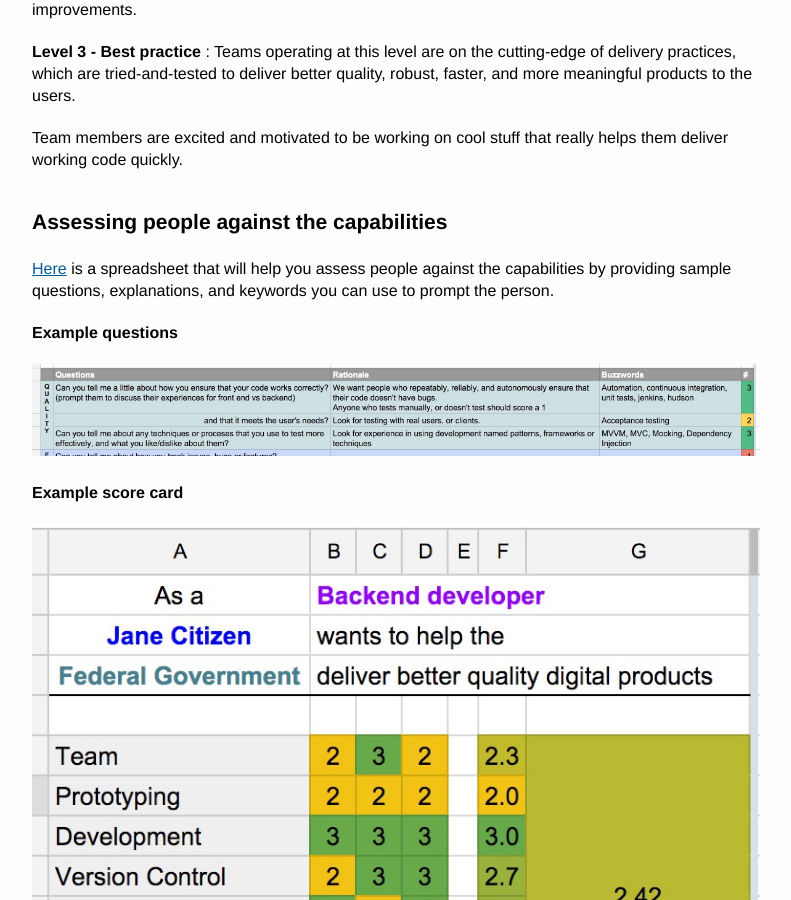
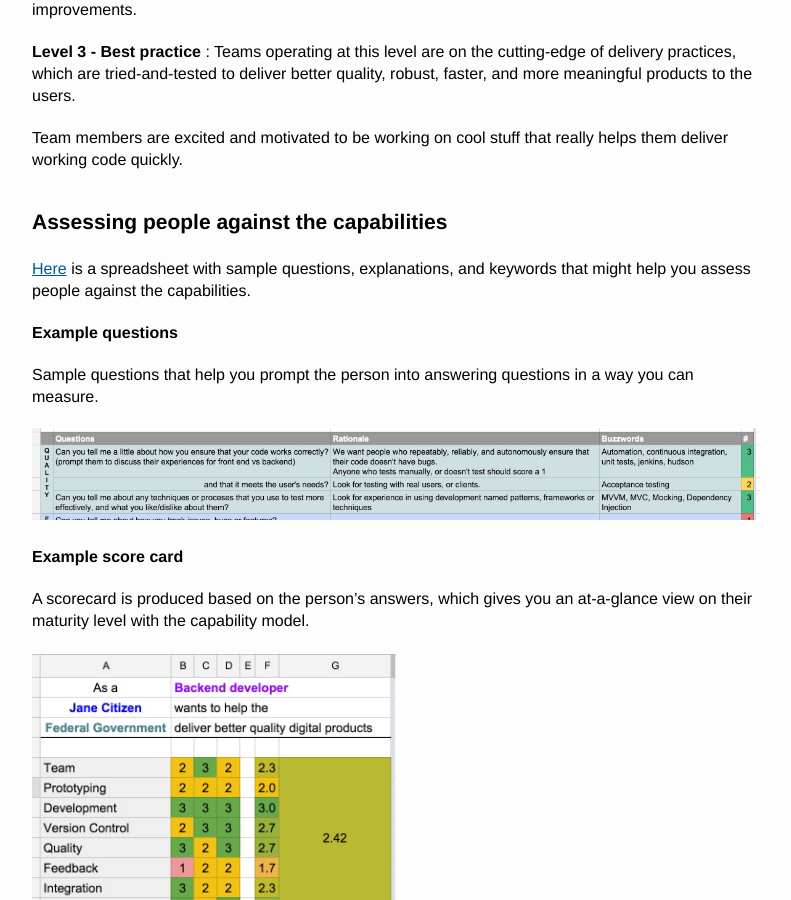
Before and after one commit to colugo/cautious-turtle, a Jekyll site: the page built from index.md, in a window 1280 px wide and 900 px high, scrolled down 584 px. Shown: the whole window, without its empty margins (238-1029 px from the left). Built offline with Jekyll 4.4.1, drawn with Linux system fonts in a browser that asks for light colours.

Commit message:
Add descriptions to example images

```diff
--- a/index.md
+++ b/index.md
@@ -27,12 +27,16 @@ Team members are excited and motivated to be working on cool stuff that really h
 
 
 ## Assessing people against the capabilities
-[Here](https://docs.google.com/spreadsheets/d/1TTYaTRfbTqeLqGc4BiIrodcxnI205DJx4CnziXJMJgU/edit#gid=667432916) is a spreadsheet that will help you assess people against the capabilities by providing sample questions, explanations, and keywords you can use to prompt the person.
+[Here](https://docs.google.com/spreadsheets/d/1TTYaTRfbTqeLqGc4BiIrodcxnI205DJx4CnziXJMJgU/edit#gid=667432916) is a spreadsheet with sample questions, explanations, and keywords that might help you assess people against the capabilities.
 
 **Example questions**
+
+Sample questions that help you prompt the person into answering questions in a way you can measure.
 
 ![Example questions ](https://raw.githubusercontent.com/colugo/cautious-turtle/gh-pages/images/example_questions.jpg)
 
 **Example score card**
 
-![Example scorecard ](https://raw.githubusercontent.com/colugo/cautious-turtle/gh-pages/images/example_scorecard.jpg)
+A scorecard is produced based on the person's answers, which gives you an at-a-glance view on their maturity level with the capability model.
+
+<img src="https://raw.githubusercontent.com/colugo/cautious-turtle/gh-pages/images/example_scorecard.jpg" alt="Example scorecard" width="50%"/>
```
